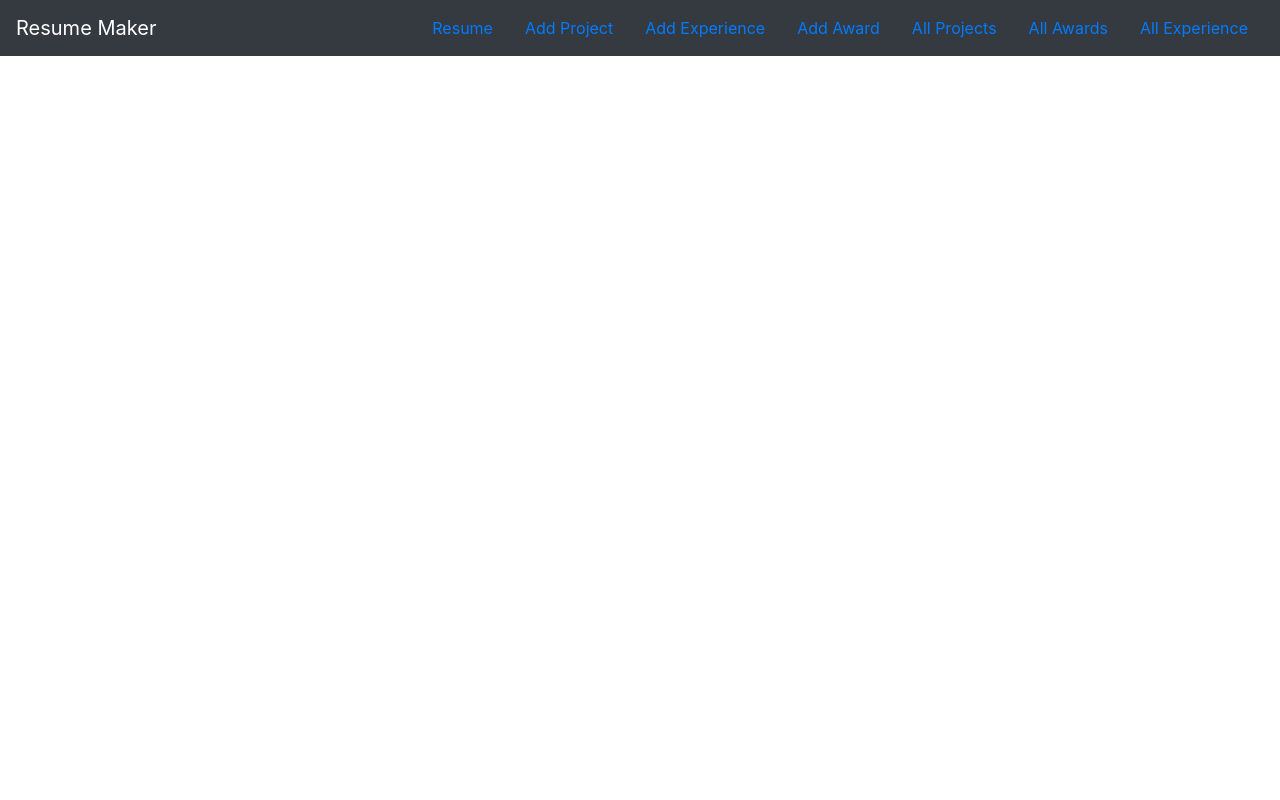
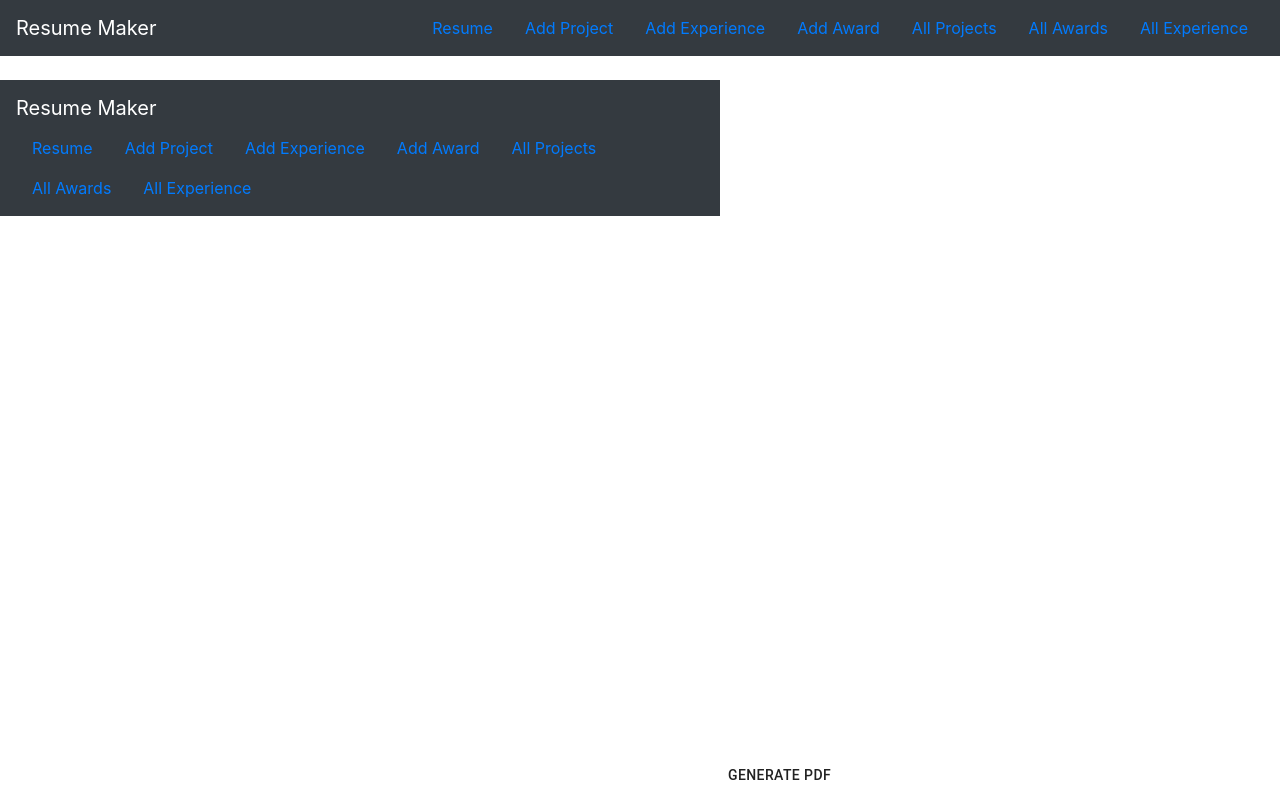
Before and after one commit to anupriyamranjit/ResumeMaker, a React (Create React App) app in the folder resumefrontend/: page / in a window 1280 px wide. Built offline with nearby package versions, Linux system fonts and the light colour scheme.

Commit message:
Added Resume

```diff
--- a/resumefrontend/src/App.js
+++ b/resumefrontend/src/App.js
@@ -7,6 +7,7 @@ import {BrowserRouter as Router, Route} from "react-router-dom";
 import AllProject from './component/allProjects';
 import AllAward from './component/allAwards';
 import AllExperience from './component/allExperiences';
+import ResumePage from './component/ResumePage';
 function App() {
   return (
     <Router>
@@ -18,6 +19,7 @@ function App() {
     <Route path="/project" exact component={AllProject}/>
         <Route path="/award" exact component ={AllAward}/>
         <Route path="/experience" exact component ={AllExperience}/>
+	  <Route path= "/" exact component = {ResumePage}/>
     </Router>
 
   );
--- a/resumefrontend/src/component/ResumePage.js
+++ b/resumefrontend/src/component/ResumePage.js
@@ -1 +1,66 @@
-import React from 'react'
+import React,{useState} from 'react';
+import jsPDF from 'jspdf';
+import {
+    Avatar,
+    Breadcrumbs as MuiBreadcrumbs,
+    Button,
+    Box,
+    Card,
+    CardContent,
+    Divider,
+    FormControl as MuiFormControl,
+    Grid,
+    Input,
+    InputLabel,
+    MenuItem,
+    Link,
+    TextField,
+    Typography
+  } from "@material-ui/core";
+
+export default function ResumePage(){
+	const [PDF,setPDF] = useState('');
+
+	const generatePDF = () => {
+	var doc = new jsPDF();
+
+	const leftside = 15
+	const rightside = 100
+	const font_xsmall = 8
+	const font_small = 10
+	const font_medium = 20
+	const font_large = 22
+	const font_xlarge = 30
+
+
+	doc.addFont('ArialMS', 'Arial', 'normal','Calibri');
+	doc.setFillColor("#293e60");
+	doc.setFont('ArialMS');
+	doc.setFontSize(font_xlarge);
+	doc.setTextColor("Black");
+	doc.text(leftside, 25, 'Anupriyam Ranjit');
+
+
+//Job Position Section
+	doc.setFontSize(font_medium);
+	var job_position = 'Software Developer';
+	doc.text(210-4*job_position.length, 25, `${job_position}`);
+
+
+	var string = doc.output('datauristring');
+	var embed = "<embed width='720px' height='700px' src='" + string + "'/>"
+	setPDF(string)
+	}
+
+	return(
+		<div>
+		<embed width='720px' height='700px' src=' " +  {PDF} + "'/>
+		<Button onClick ={generatePDF}> Generate PDF</Button>
+		</div>
+
+
+
+
+	)
+
+}
```
